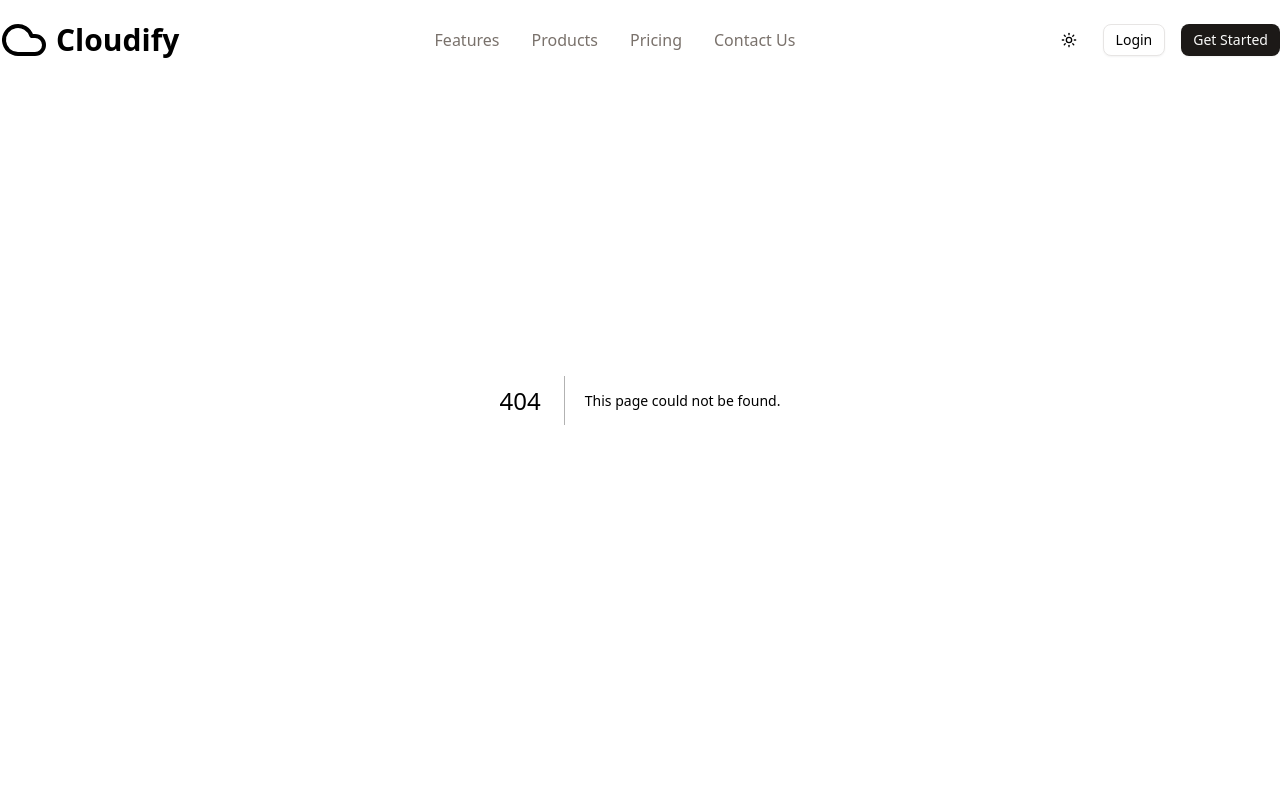
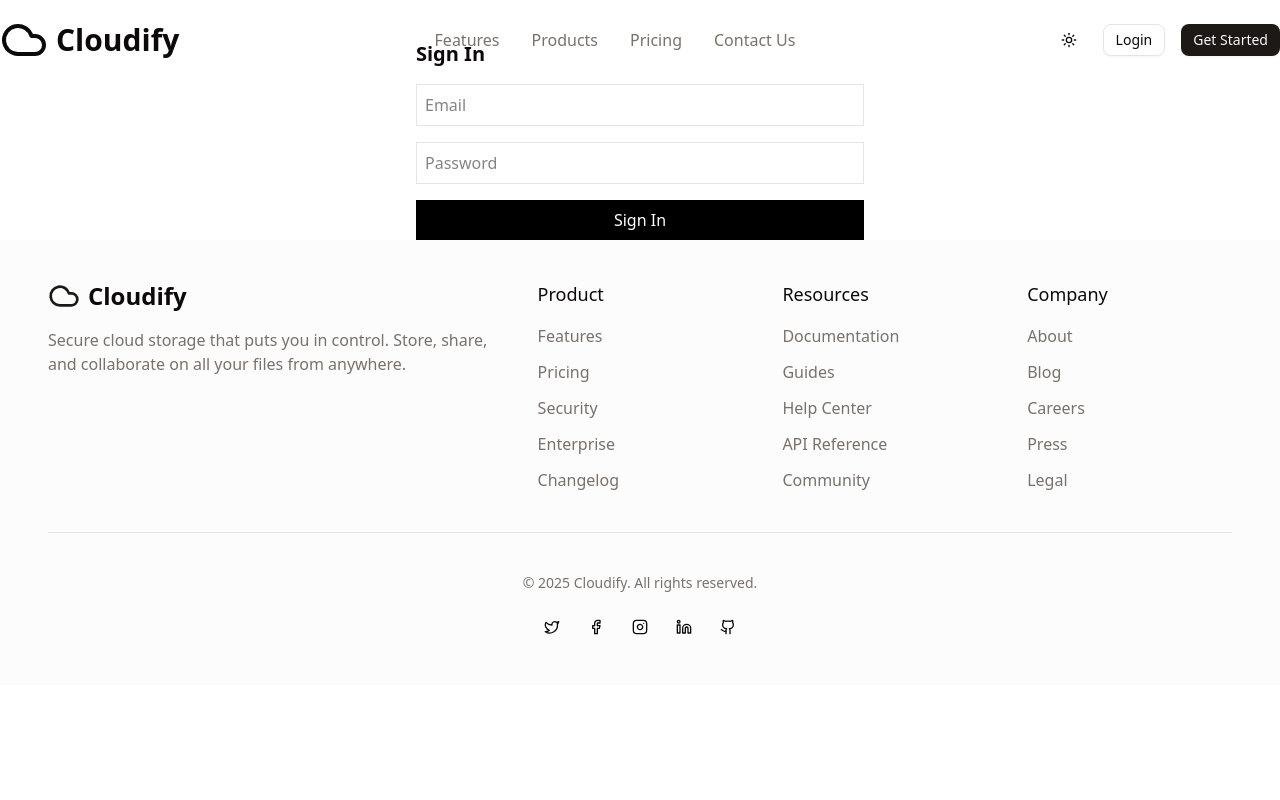
Before and after one commit to binay-das/cloudify, a Next.js app: page /signin in a window 1280 px wide. Before the commit this address had no page. Shown: the top 800 px of the page. Built offline with nearby package versions, Linux system fonts and the light colour scheme.

Commit message:
signin page

```diff
--- /dev/null
+++ b/app/signin/page.tsx
@@ -0,0 +1,54 @@
+"use client";
+
+import { signIn } from "next-auth/react";
+import { useRouter } from "next/navigation";
+import { useState } from "react";
+
+export default function SignInPage() {
+  const router = useRouter();
+  const [email, setEmail] = useState("");
+  const [password, setPassword] = useState("");
+  const [error, setError] = useState("");
+
+  const handleSubmit = async (e: React.FormEvent) => {
+    e.preventDefault();
+
+    const res = await signIn("credentials", {
+      email,
+      password,
+      redirect: false,
+    });
+
+    if (res?.error) {
+      setError("Invalid credentials");
+    } else {
+      router.push("/"); // redirect to homepage
+    }
+  };
+
+  return (
+    <div className="max-w-md mx-auto mt-10">
+      <h1 className="text-xl font-bold mb-4">Sign In</h1>
+      <form onSubmit={handleSubmit} className="space-y-4">
+        <input
+          type="email"
+          placeholder="Email"
+          className="w-full p-2 border"
+          value={email}
+          onChange={(e) => setEmail(e.target.value)}
+        />
+        <input
+          type="password"
+          placeholder="Password"
+          className="w-full p-2 border"
+          value={password}
+          onChange={(e) => setPassword(e.target.value)}
+        />
+        <button type="submit" className="w-full bg-black text-white p-2">
+          Sign In
+        </button>
+        {error && <p className="text-red-500">{error}</p>}
+      </form>
+    </div>
+  );
+}
```
